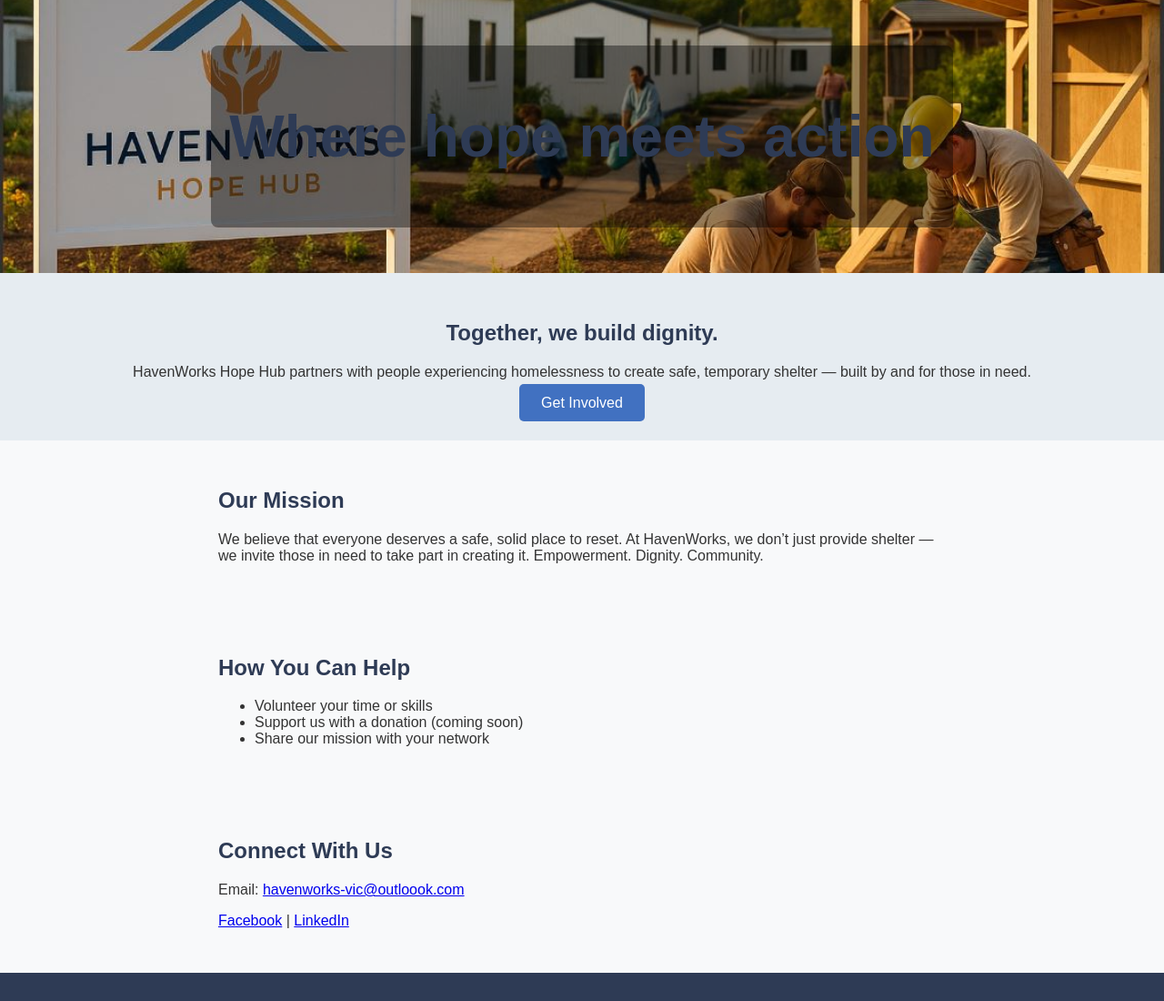
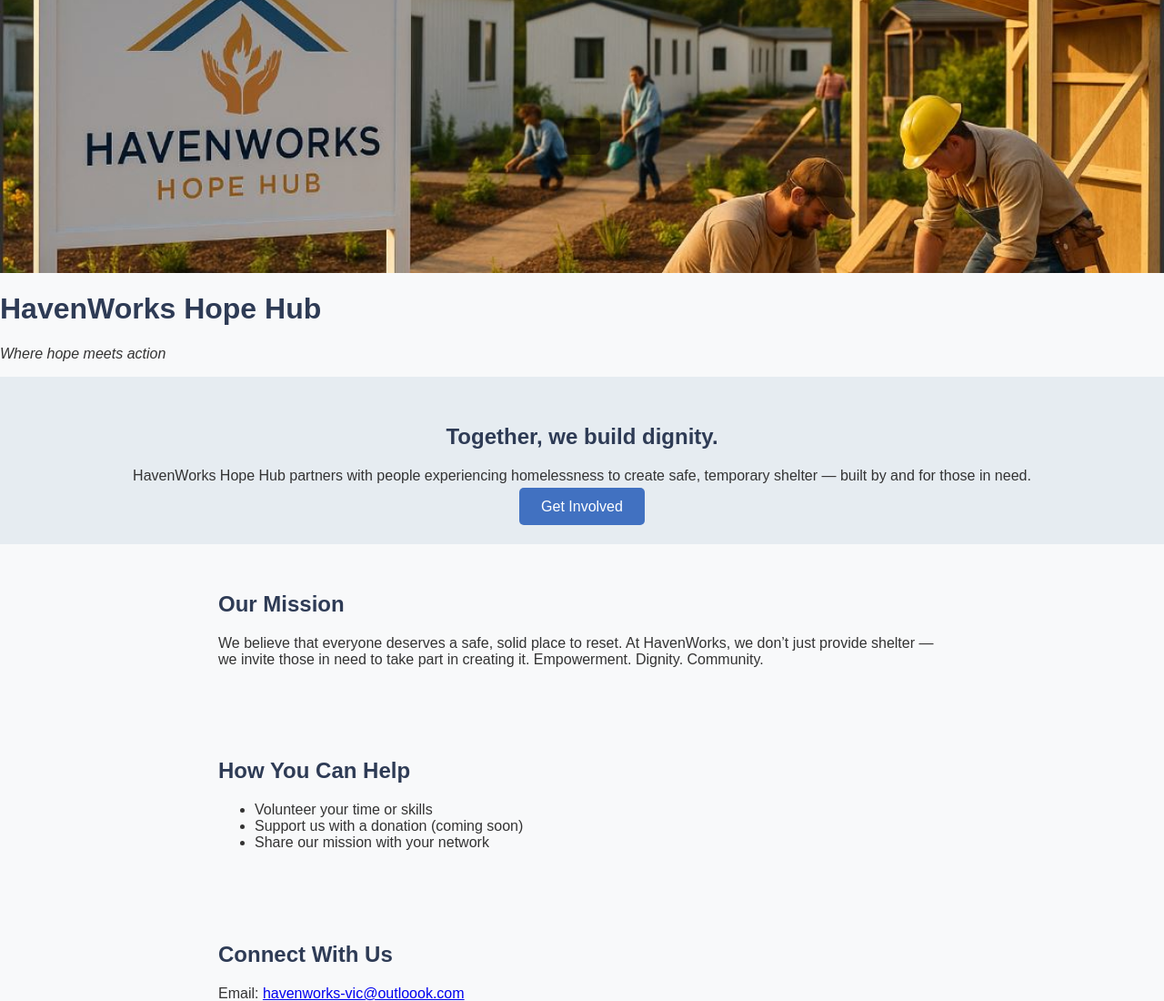
Before and after one commit to Hermina-D/HWHH-Website, a plain HTML site: page index.html in a window 1280 px wide. Shown: the top 1100 px of the page at 91% size. Drawn offline with Linux system fonts and the light colour scheme.

Commit message:
Update index.html

```diff
--- a/index.html
+++ b/index.html
@@ -40,11 +40,12 @@
 
  <div class="hero-image">
     <div class="hero-text">
-      <h1>Where hope meets action</h1>
     </div>
   </div>
-
-
+ <header>
+   <h1>HavenWorks Hope Hub</h1>
+   <p><em>Where hope meets action</em></p>
+ </header>
 
  <section class="hero">
    <h2>Together, we build dignity.</h2>
```
